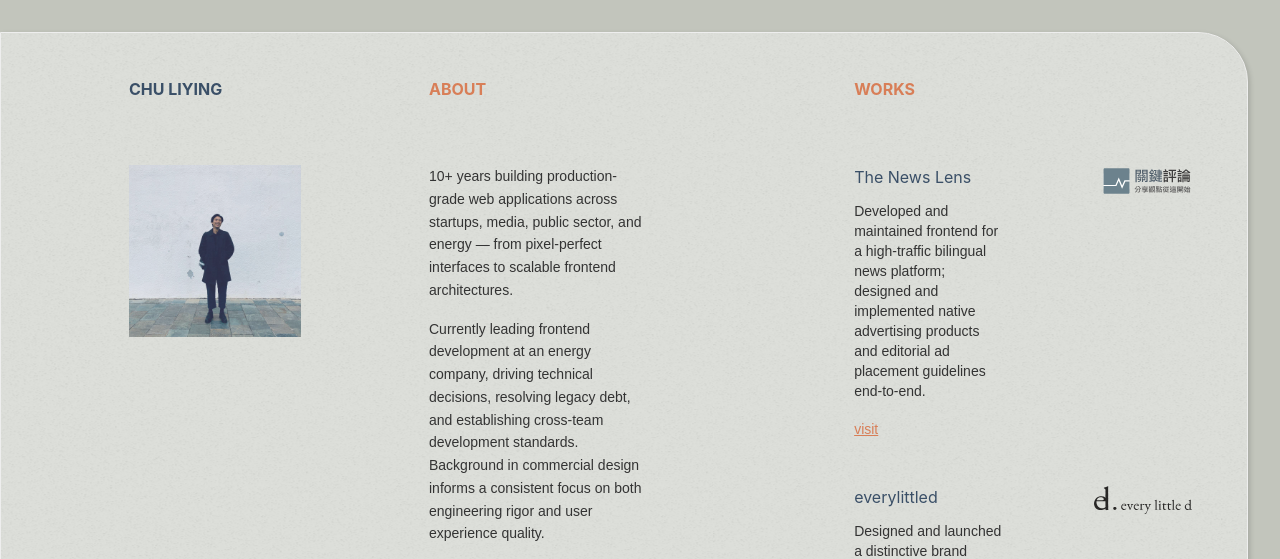
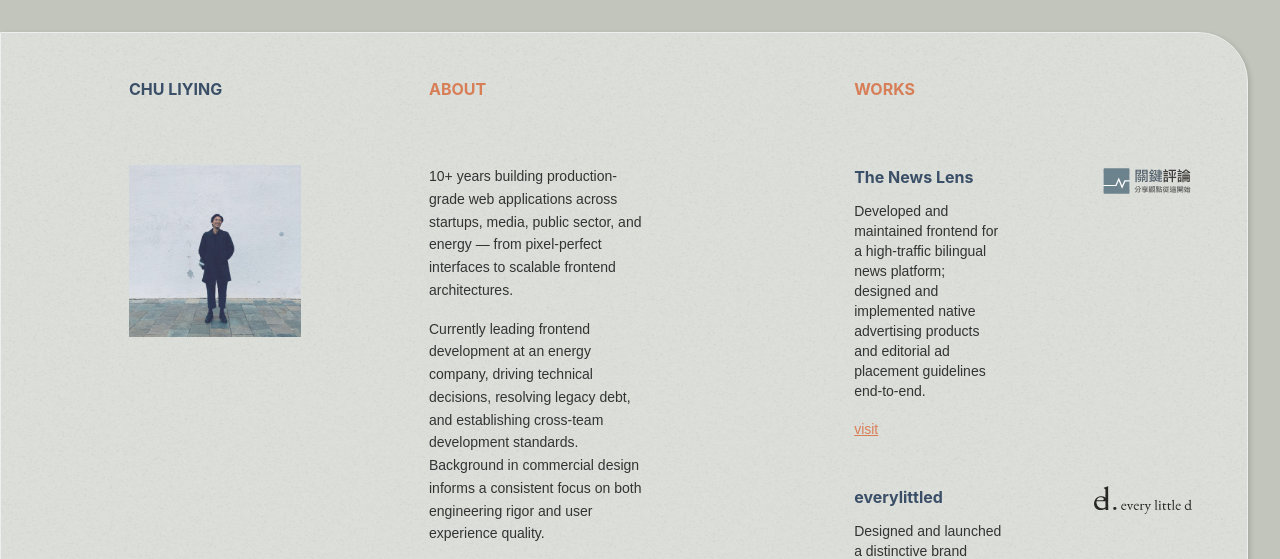
Before and after one commit to Chuliying/chuliying, a Next.js app: page / in a window 1280 px wide. Shown: the top 559 px of the page. Built offline with nearby package versions, Linux system fonts and the light colour scheme.

Commit message:
style: update heading font size in Works component

```diff
--- a/src/components/Works.tsx
+++ b/src/components/Works.tsx
@@ -37,7 +37,7 @@ const Works = () => {
           <li key={work.company} className="mb-11 max-[900px]:mb-8 max-[900px]:pb-8 max-[900px]:border-b max-[900px]:border-dotted max-[900px]:border-canvas last:mb-0 last:pb-0 last:border-none">
             <article className="flex gap-10 max-[1200px]:flex-col-reverse max-[1200px]:gap-4">
               <div className="flex-[2]">
-                <h3 className="font-inter text-theme text-base mb-3 max-[900px]:mb-2">
+                <h3 className="font-inter text-theme font-bold text-base mb-3 max-[900px]:mb-2">
                   {work.company}
                 </h3>
                 <a
```
